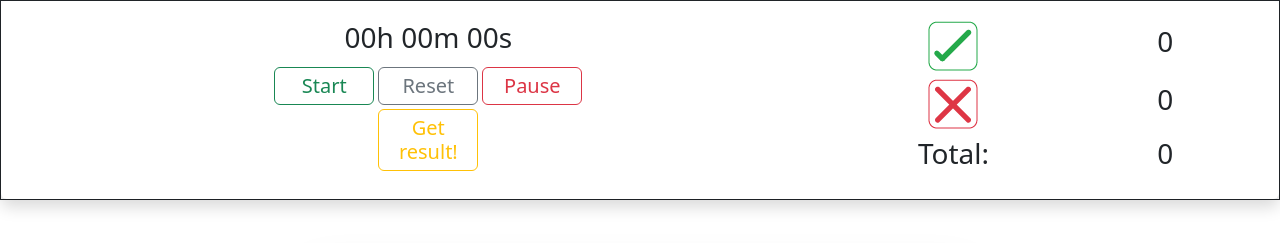
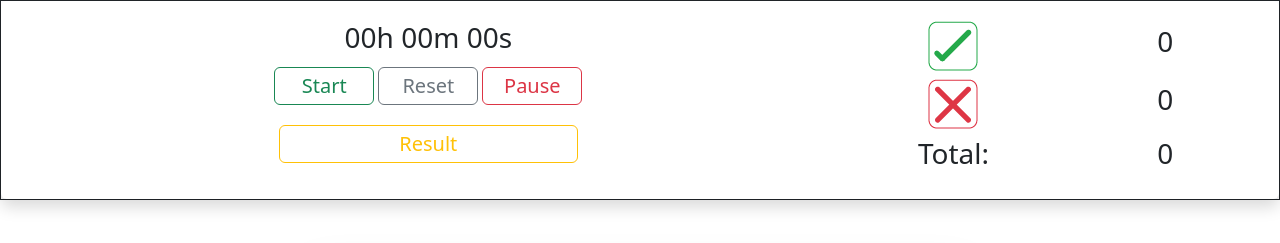
Before and after one commit to 4rchx824/ems, a plain HTML site: page index.html in a window 1280 px wide. Shown: the top 243 px of the page. Drawn offline with nearby package versions, Linux system fonts and the light colour scheme.

Commit message:
change button size

```diff
--- a/index.html
+++ b/index.html
@@ -86,11 +86,11 @@
                                         <a href="#resultBody">
                                             <button
                                                 type="button"
-                                                class="btn btn-outline-warning w-25"
+                                                class="btn btn-outline-warning w-75 mt-3"
                                                 onclick="stop(); dispTime(); result();"
                                             >
                                                 <h5 class="fw-light my-auto">
-                                                    Get result!
+                                                    Result
                                                 </h5>
                                             </button>
                                         </a>
```
